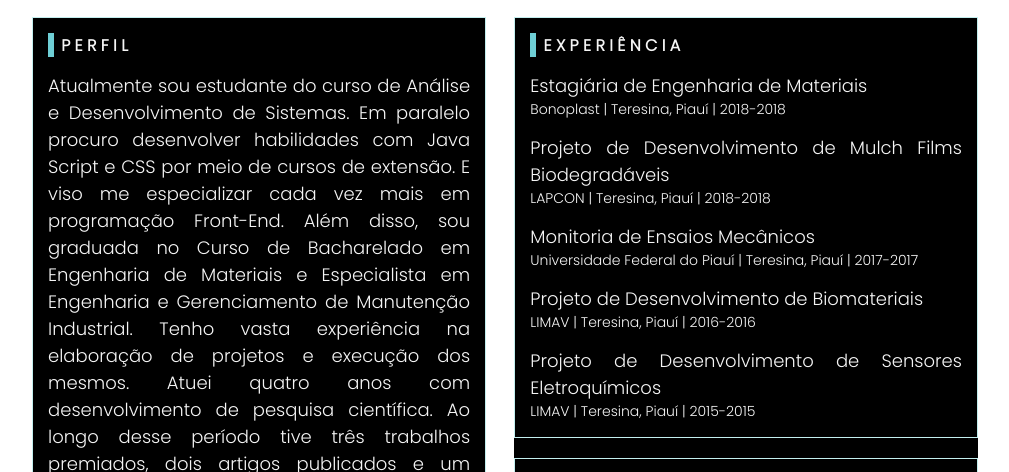
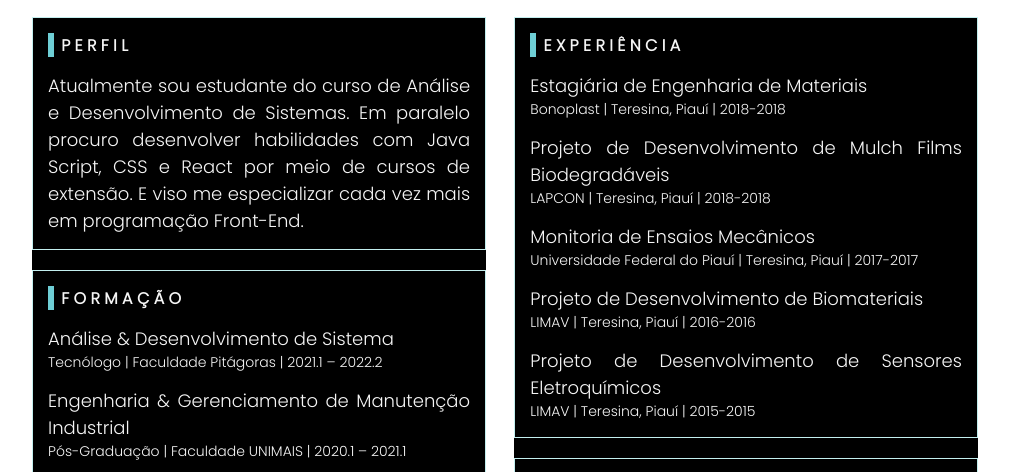
Before and after one commit to IslaineMota/IslaineMota.github.io, a plain HTML site: page index.html in a window 1280 px wide. Shown: the part 308-780 px from the top of the page, without its empty margins (135-1144 px from the left). Drawn offline with Linux system fonts and the light colour scheme.

Commit message:
Alteração no perfil do arquivo index.html

```diff
--- a/index.html
+++ b/index.html
@@ -91,7 +91,7 @@
         <div class="coluna coluna-esquerda">
             <section>
                 <strong>&nbsp;&nbsp;&nbsp;P E R F I L</strong>
-                <p id="perfil">Atualmente sou estudante do curso de Análise e Desenvolvimento de Sistemas. Em paralelo procuro desenvolver habilidades com Java Script e CSS por meio de cursos de extensão. E viso me especializar cada vez mais em programação Front-End. Além disso, sou graduada no Curso de Bacharelado em Engenharia de Materiais e Especialista em Engenharia e Gerenciamento de Manutenção Industrial. Tenho vasta experiência na elaboração de projetos e execução dos mesmos. Atuei quatro anos com desenvolvimento de pesquisa científica. Ao longo desse período tive três trabalhos premiados, dois artigos publicados e um registro de patente. Também atuei no controle de qualidade de uma empresa de produção de descartáveis plásticos em Teresina.</p>
+                <p id="perfil">Atualmente sou estudante do curso de Análise e Desenvolvimento de Sistemas. Em paralelo procuro desenvolver habilidades com Java Script, CSS e React por meio de cursos de extensão. E viso me especializar cada vez mais em programação Front-End.</p>
             </section>
             <section>
                 <strong>&nbsp;&nbsp;&nbsp;F O R M A Ç Ã O</strong>
```
